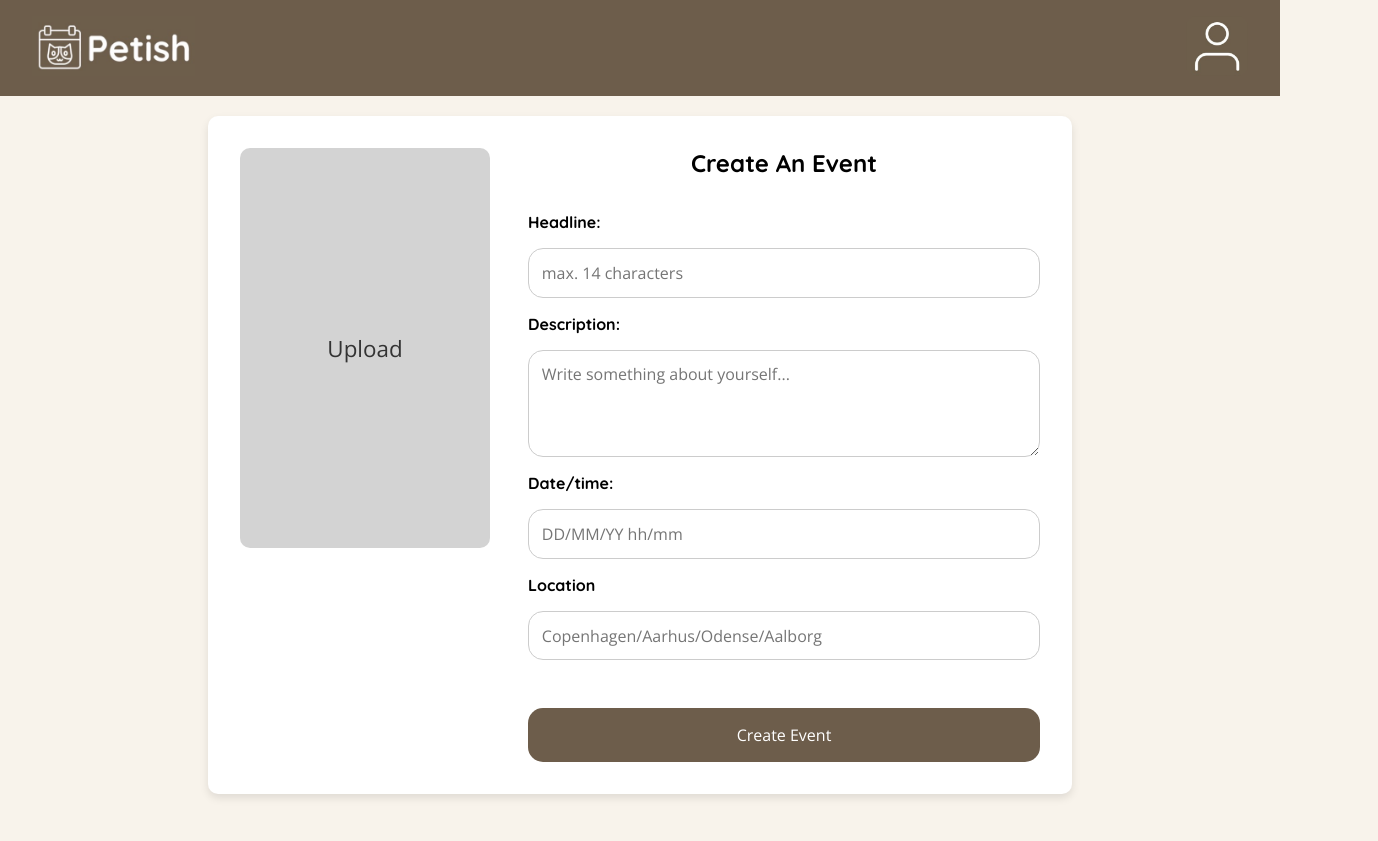
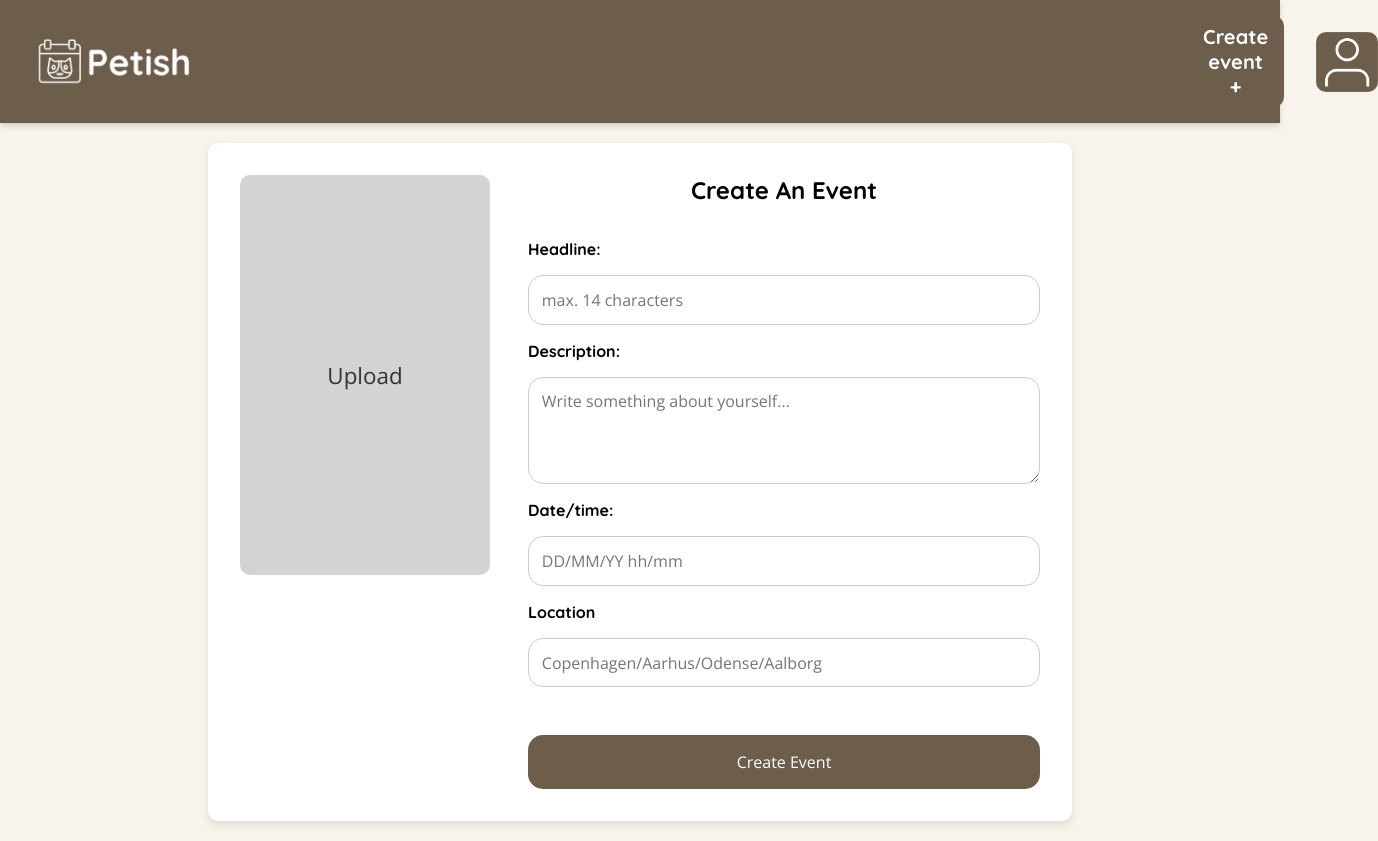
Before and after one commit to cassiewei611/Group3-2024TID, a React (Create React App) app: page /signup in a window 1280 px wide. Shown: the whole page, 1378 px wide, since content can reach past the window. Before the commit the page ends 814 px from the top, so only its background shows below. Built offline with nearby package versions, Linux system fonts and the light colour scheme.

Commit message:
create event button

```diff
--- a/src/components/NavBar.css
+++ b/src/components/NavBar.css
@@ -1,32 +1,53 @@
-/* src/components/NavBar.css */
-
 .navbar {
-    display: flex;
-    justify-content: space-between;
-    align-items: center;
-    padding: 1rem 2rem;
-    background-color: #6D5D4B;
+  display: flex;
+  justify-content: space-between;
+  align-items: center;
+  padding: 1rem 2rem;
+  background-color: #6D5D4B;
+  box-shadow: 0 4px 6px rgba(0, 0, 0, 0.1), 0 1px 3px rgba(0, 0, 0, 0.08);
   }
 
   .logo-image {
-    height: 60px; /* Adjust size as needed */
-    width: auto;   /* Maintain aspect ratio */
+    height: 60px;
+    width: auto;
   }
 
-  .navbar-button {
-    padding: 0; /* Enlarge hover area without changing image size */
+  .profile-button {
+    padding: 0;
     cursor: pointer;
-    transition: filter 0.3s ease; /* Smooth transition */
+    transition: filter 0.3s ease;
+    border-radius: 10px;
+    margin-left: 2rem;
+    height: 60px;
+
+  }
+
+  .Create-event-button
+  {
+    padding: 0;
+    cursor: pointer;
+    transition: filter 0.3s ease;
+    border-radius: 10px;
+    border: none;
+    padding: 0.5rem 1rem;
+    background-color:#6D5D4B;
+    font-family: "quicksand";
+    font-size: 20px;
+    color: white;
+    margin-left: 62rem;
+
+  }
+
+  .Create-event-button:hover{
+    filter: brightness(0.8);
+  }
+
+  .button-image {
+    height: 60px;
+    width: auto;
     border-radius: 10px;
   }
 
-  .button-image {
-    height: 60px; /* Keep the image size the same */
-    width: auto;  /* Maintain aspect ratio */
-    border-radius: 10px;
+  .profile-button:hover {
+    filter: brightness(0.8);
   }
-
-  /* Hover effect */
-  .navbar-button:hover {
-    filter: brightness(0.8); /* Darken on hover */
-  }
--- a/src/components/NavBar.js
+++ b/src/components/NavBar.js
@@ -1,6 +1,5 @@
-// src/components/NavBar.js
 import React from "react";
-import "./NavBar.css"; // Import the CSS file
+import "./NavBar.css";
 
 const NavBar = () => {
   return (
@@ -8,7 +7,10 @@ const NavBar = () => {
       <div className="navbar-logo">
         <img src="/img/Petish_logo.png" alt="Logo" className="logo-image" />
       </div>
-      <div className="navbar-button">
+      <div className="create-event">
+        <button className="Create-event-button">Create event +</button>
+      </div>
+      <div className="profile-button">
         <img src="/img/Profile_pic.png" alt="Button" className="button-image" />
       </div>
     </nav>
```
Also changed, not shown: src/pages/SignUpPage.js (+2 -7 lines).
